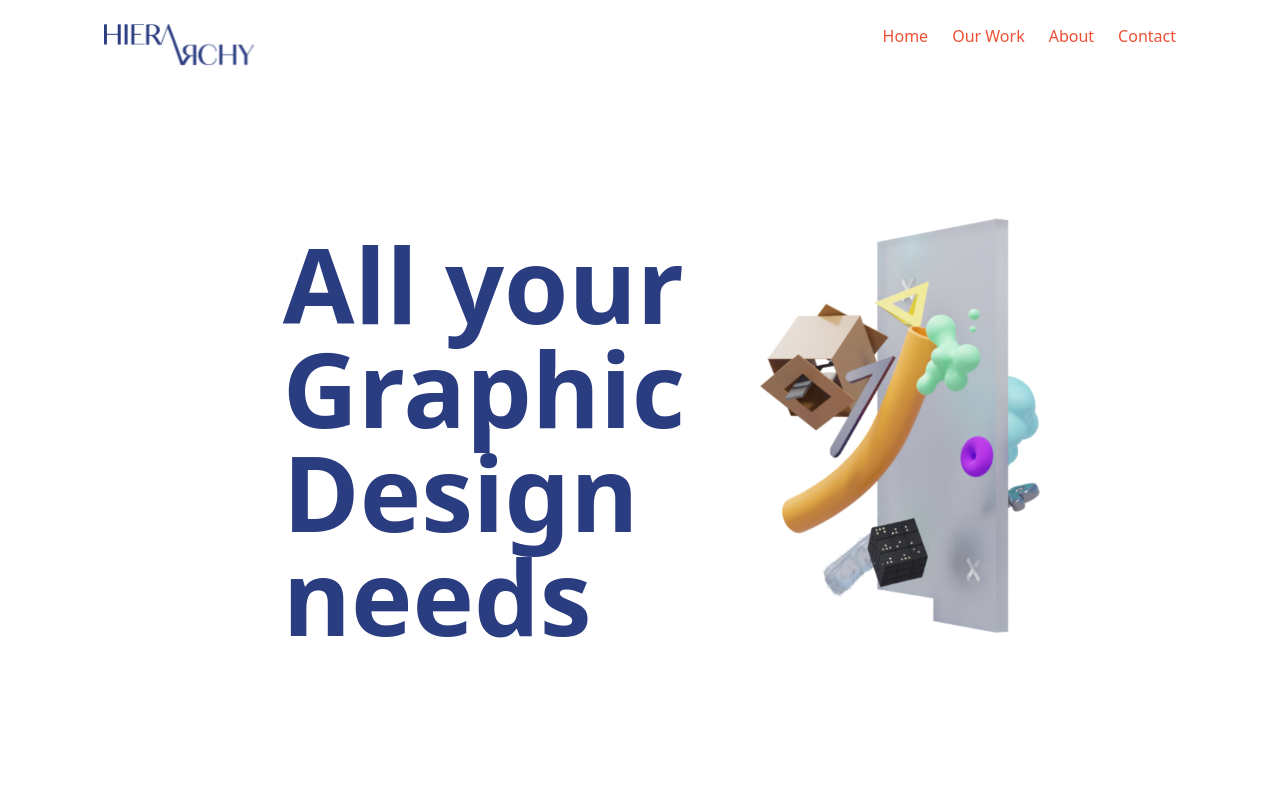
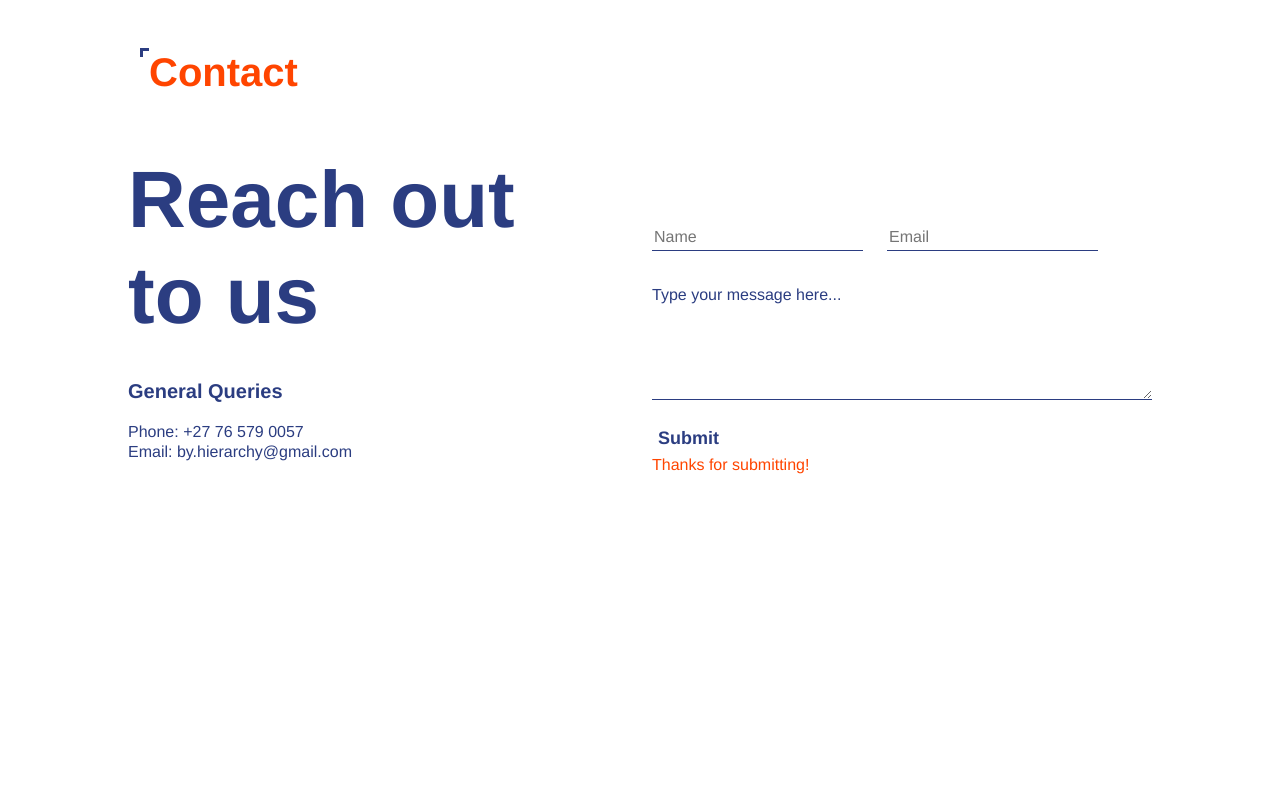
Before and after one commit to iamBrentley/HIERARCHY, an Angular app: page /contact in a window 1280 px wide. Shown: the top 800 px of the page. Built offline with nearby package versions, Linux system fonts and the light colour scheme.

Commit message:
fixed routing

```diff
--- a/src/app/app.component.html
+++ b/src/app/app.component.html
@@ -1,2 +1 @@
-<app-home></app-home>
 <router-outlet></router-outlet>
--- a/src/app/components/contact/contact.component.html
+++ b/src/app/components/contact/contact.component.html
@@ -1,4 +1,5 @@
-<section>
+
+<section id="contact">
     <div class="contact container my-5 fs-4 d-flex">
         <i class="corner"></i>
         <h1>Contact</h1>
--- a/src/app/components/header/header.component.html
+++ b/src/app/components/header/header.component.html
@@ -22,7 +22,7 @@
                 <li><a routerLink="/home">Home</a></li>
                 <li><a routerLink="/our-work">Our Work</a></li>
                 <li><a routerLink="/about">About</a></li>
-                <li><a routerLink="/contact">Contact</a></li>
+                <li><a href="/home#contact">Contact</a></li>
             </ul>
         </div>
 
--- a/src/app/pages/about/about.component.html
+++ b/src/app/pages/about/about.component.html
@@ -1 +1 @@
-<p>about works!</p>
+<app-header></app-header>
--- a/src/app/pages/our-work/our-work.component.html
+++ b/src/app/pages/our-work/our-work.component.html
@@ -1 +1 @@
-<p>our-work works!</p>
+<app-header></app-header>
```
